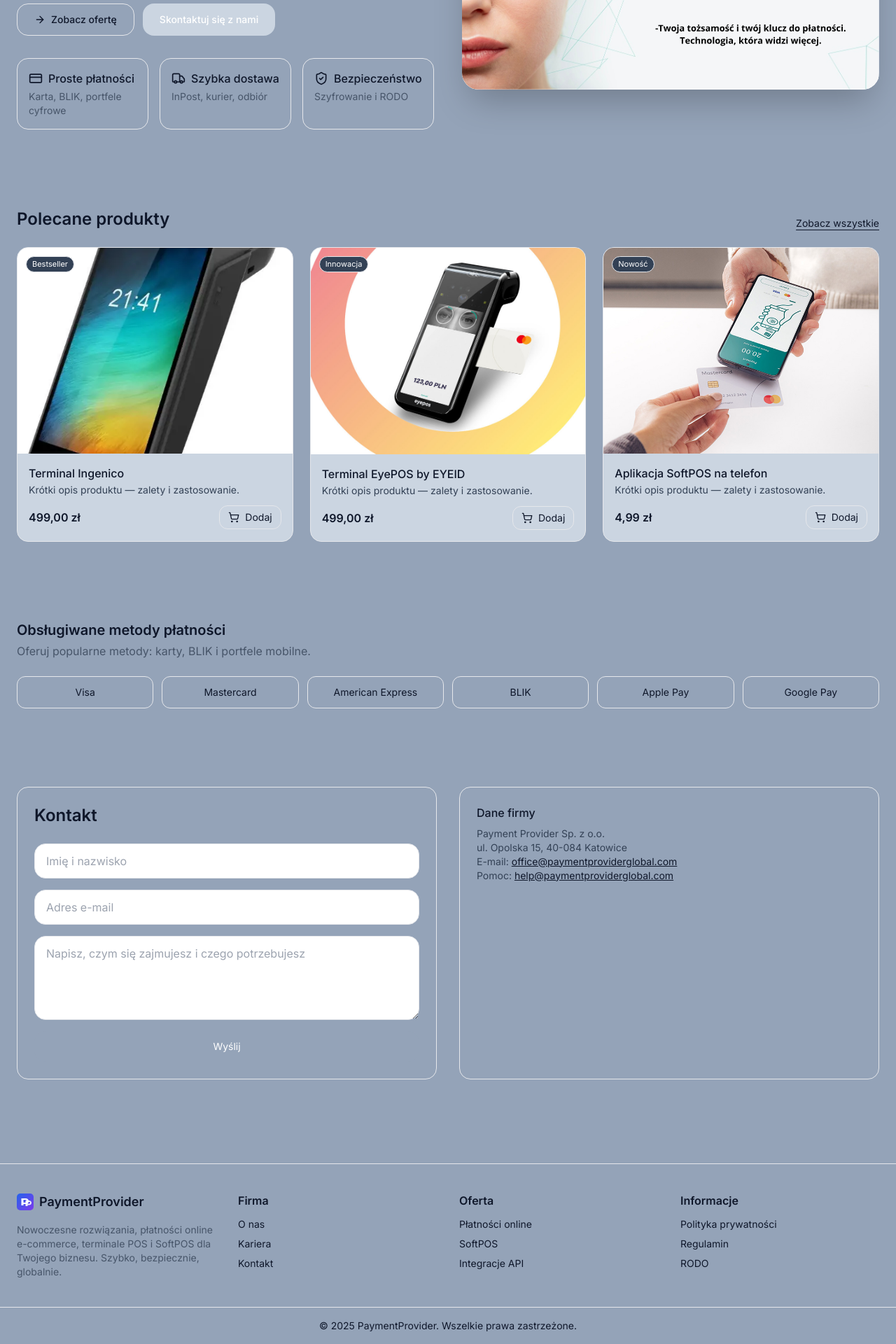
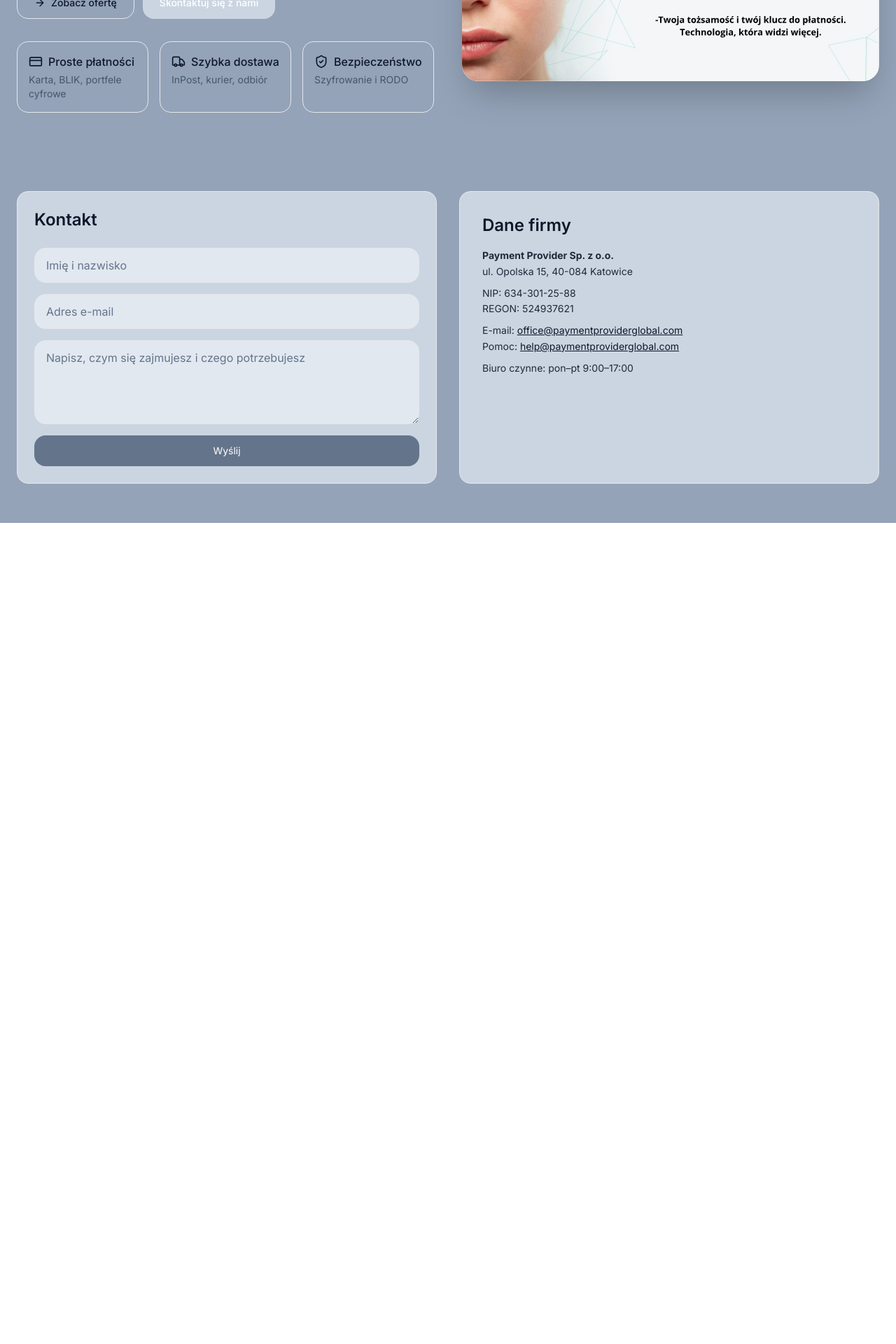
Before and after one commit to PaymentPROVIDER/PP-global, a Next.js app: page /PP-global/ in a window 1280 px wide. Shown: the part 405-2325 px from the top of the page at 70% size. After the commit the page ends 1152 px from the top, so only its background shows below. Built offline with nearby package versions, Linux system fonts and the light colour scheme.

Commit message:
Update PaymentProviderSite.jsx

```diff
--- a/components/PaymentProviderSite.jsx
+++ b/components/PaymentProviderSite.jsx
@@ -11,10 +11,6 @@ import {
   ArrowRight,
 } from "lucide-react";
 
-/**
- * GitHub Pages działa pod /PP-global, więc podajemy bazę ścieżki do /public.
- * Lokalnie (npm run dev) BASE ma być puste.
- */
 const BASE =
   process.env.NEXT_PUBLIC_BASE_PATH ??
   (process.env.NODE_ENV === "production" ? "/PP-global" : "");
@@ -117,15 +113,14 @@ export default function PaymentProviderSite() {
               className="text-4xl md:text-5xl font-bold leading-tight"
             >
               Globalne rozwiązania płatnicze{" "}
-              <span className="bg-clip-text text-transparent bg-gradient-to-r from-slate-600 to-slate-800">
+              <span className="bg-clip-text text-transparent bg-gradient-to-r from-slate-400 to-slate-800">
                 dla Twojego biznesu
               </span>
             </motion.h1>
 
             <p className="mt-4 text-slate-600 max-w-xl">
-              PaymentProviderGlobal.com — nowoczesny dostawca płatności ,
-              na terminalach POS , online - e-commerce i
-           aplikacje SoftPOS na telefon, dla firm każdej wielkości.
+              PaymentProviderGlobal.com — nowoczesny dostawca płatności online i
+              terminali SoftPOS dla firm każdej wielkości.
             </p>
 
             <div className="mt-6 flex flex-col sm:flex-row gap-3">
@@ -175,182 +170,70 @@ export default function PaymentProviderSite() {
         </div>
       </section>
 
-      {/* SKLEP */}
-      <section className="py-14" id="sklep">
-        <div className="mx-auto max-w-7xl px-6">
-          <div className="flex items-end justify-between gap-4">
-            <h2 className="text-2xl font-semibold">Polecane produkty</h2>
-            <a
-              href="#"
-              className="text-sm underline underline-offset-4"
-            >
-              Zobacz wszystkie
-            </a>
-          </div>
-
-          <div className="mt-6 grid sm:grid-cols-2 lg:grid-cols-3 gap-6">
-            {products.map((p) => (
-              <div
-                key={p.id}
-                className="group rounded-2xl border bg-slate-300 overflow-hidden hover:shadow-lg transition-all"
-              >
-                <div className="relative aspect-[4/3] overflow-hidden">
-                  <Image
-                    src={p.img}
-                    alt={p.name}
-                    width={1200}
-                    height={900}
-                    className="w-full h-full object-cover group-hover:scale-105 transition-transform"
-                    unoptimized
-                  />
-                  <div className="absolute left-3 top-3 text-[11px] bg-slate-700 text-white border px-2 py-0.5 rounded-full">
-                    {p.badge}
-                  </div>
-                </div>
-                <div className="p-4">
-                  <div className="font-medium">{p.name}</div>
-                  <div className="text-slate-700 text-sm mt-0.5">
-                    Krótki opis produktu — zalety i zastosowanie.
-                  </div>
-                  <div className="mt-3 flex items-center justify-between">
-                    <div className="font-semibold">{p.price}</div>
-                    <button className="inline-flex items-center gap-2 rounded-xl border px-3 py-1.5 text-sm hover:bg-slate-200">
-                      <ShoppingCart className="w-4 h-4" /> Dodaj
-                    </button>
-                  </div>
-                </div>
-              </div>
-            ))}
-          </div>
-        </div>
-      </section>
-
-      {/* METODY PŁATNOŚCI */}
-      <section className="py-14" id="oferta">
-        <div className="mx-auto max-w-7xl px-6">
-          <h3 className="text-xl font-semibold">Obsługiwane metody płatności</h3>
-          <p className="text-slate-600 mt-1">
-            Oferuj popularne metody: karty, BLIK i portfele mobilne.
-          </p>
-          <div className="mt-6 grid grid-cols-2 sm:grid-cols-3 lg:grid-cols-6 gap-3">
-            {payments.map((name, i) => (
-              <div
-                key={i}
-                className="rounded-xl border bg-slate-400 py-3 text-center text-sm"
-              >
-                {name}
-              </div>
-            ))}
-          </div>
-        </div>
-      </section>
-
       {/* KONTAKT */}
       <section className="py-14" id="kontakt">
         <div className="mx-auto max-w-7xl px-6 grid lg:grid-cols-2 gap-8">
-          <div className="rounded-2xl border p-6 bg-slate-400">
+          {/* Formularz */}
+          <div className="rounded-2xl border p-6 bg-slate-300">
             <h3 className="text-2xl font-semibold">Kontakt</h3>
             <form
               className="mt-6 grid grid-cols-1 gap-4"
               onSubmit={(e) => e.preventDefault()}
             >
               <input
-                className="rounded-2xl border px-4 py-3"
+                className="rounded-2xl border px-4 py-3 bg-slate-200 placeholder:text-slate-500"
                 placeholder="Imię i nazwisko"
               />
               <input
-                className="rounded-2xl border px-4 py-3"
+                className="rounded-2xl border px-4 py-3 bg-slate-200 placeholder:text-slate-500"
                 placeholder="Adres e-mail"
               />
               <textarea
-                className="rounded-2xl border px-4 py-3 min-h-[120px]"
+                className="rounded-2xl border px-4 py-3 min-h-[120px] bg-slate-200 placeholder:text-slate-500"
                 placeholder="Napisz, czym się zajmujesz i czego potrzebujesz"
               />
-              <button className="rounded-2xl bg-slate-400 text-white px-5 py-3 text-sm hover:opacity-90">
+              <button className="rounded-2xl bg-slate-500 text-white px-5 py-3 text-sm hover:opacity-90">
                 Wyślij
               </button>
             </form>
           </div>
 
-          <div className="rounded-2xl border p-6 bg-slate-400">
-            <div className="font-medium">Dane firmy</div>
-            <div className="mt-2 text-sm text-slate-700">
-              Payment Provider Sp. z o.o.
-            </div>
-            <div className="text-sm text-slate-700">
+          {/* Dane firmy */}
+          <div className="rounded-2xl border p-8 bg-slate-300">
+            <h3 className="text-2xl font-semibold mb-4">Dane firmy</h3>
+            <div className="space-y-2 text-sm text-slate-800 leading-relaxed">
+              <p>
+                <strong>Payment Provider Sp. z o.o.</strong>
+                <br />
                 ul. Opolska 15, 40-084 Katowice
-            </div>
-            <div className="text-sm text-slate-700">
+              </p>
+              <p>
+                NIP: 634-301-25-88
+                <br />
+                REGON: 524937621
+              </p>
+              <p>
                 E-mail:{" "}
-              <a href="mailto:office@paymentproviderglobal.com" className="underline">
+                <a
+                  href="mailto:office@paymentproviderglobal.com"
+                  className="underline"
+                >
                   office@paymentproviderglobal.com
                 </a>
-            </div>
-            <div className="text-sm text-slate-700">
+                <br />
                 Pomoc:{" "}
-              <a href="mailto:help@paymentproviderglobal.com" className="underline">
+                <a
+                  href="mailto:help@paymentproviderglobal.com"
+                  className="underline"
+                >
                   help@paymentproviderglobal.com
                 </a>
+              </p>
+              <p>Biuro czynne: pon–pt 9:00–17:00</p>
             </div>
           </div>
         </div>
       </section>
-
-      {/* STOPKA */}
-      <footer className="bg-slate-400 border-t mt-16">
-        <div className="max-w-7xl mx-auto px-6 py-10 grid grid-cols-1 md:grid-cols-4 gap-8 text-slate-700">
-          <div>
-            <div className="flex items-center space-x-2 mb-4">
-              <Image
-                src={`${BASE}/logo-pp.svg`}
-                alt="PaymentProvider logo"
-                width={24}
-                height={24}
-                className="w-6 h-6"
-                priority
-              />
-              <span className="font-semibold text-lg text-slate-900">
-                PaymentProvider
-              </span>
-            </div>
-            <p className="text-sm text-slate-600">
-              Nowoczesne rozwiązania, płatności online e-commerce, terminale POS
-              i SoftPOS dla Twojego biznesu. Szybko, bezpiecznie, globalnie.
-            </p>
-          </div>
-
-          <div>
-            <h3 className="font-semibold text-slate-900 mb-3">Firma</h3>
-            <ul className="space-y-2 text-sm">
-              <li><a href="#o-nas">O nas</a></li>
-              <li><a href="#">Kariera</a></li>
-              <li><a href="#kontakt">Kontakt</a></li>
-            </ul>
-          </div>
-
-          <div>
-            <h3 className="font-semibold text-slate-900 mb-3">Oferta</h3>
-            <ul className="space-y-2 text-sm">
-              <li><a href="#oferta">Płatności online</a></li>
-              <li><a href="#oferta">SoftPOS</a></li>
-              <li><a href="#oferta">Integracje API</a></li>
-            </ul>
-          </div>
-
-          <div>
-            <h3 className="font-semibold text-slate-900 mb-3">Informacje</h3>
-            <ul className="space-y-2 text-sm">
-              <li><a href="#">Polityka prywatności</a></li>
-              <li><a href="#">Regulamin</a></li>
-              <li><a href="#">RODO</a></li>
-            </ul>
-          </div>
-        </div>
-
-        <div className="border-t py-4 text-center text-sm text-slate-900 bg-slate-400">
-          © {new Date().getFullYear()} PaymentProvider. Wszelkie prawa zastrzeżone.
-        </div>
-      </footer>
     </div>
   );
 }
```
Lines whose indentation alone changed are shown as unchanged.
